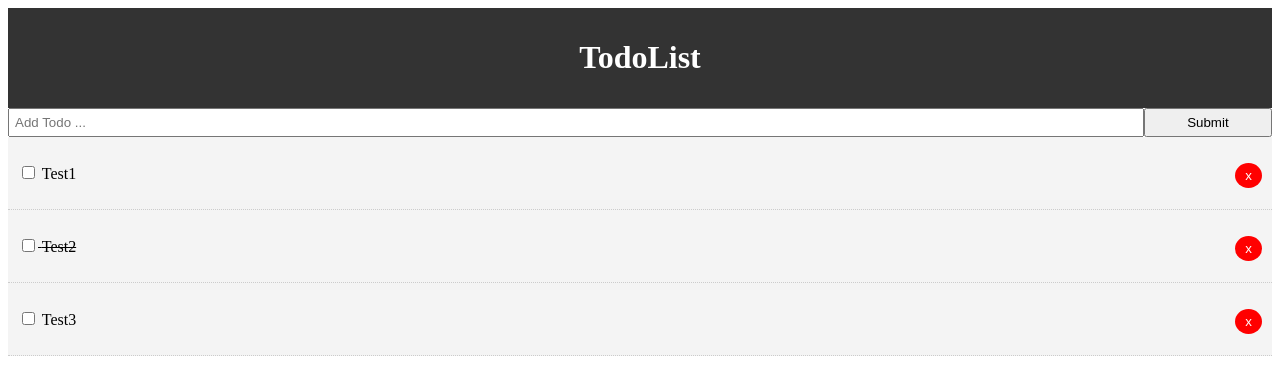
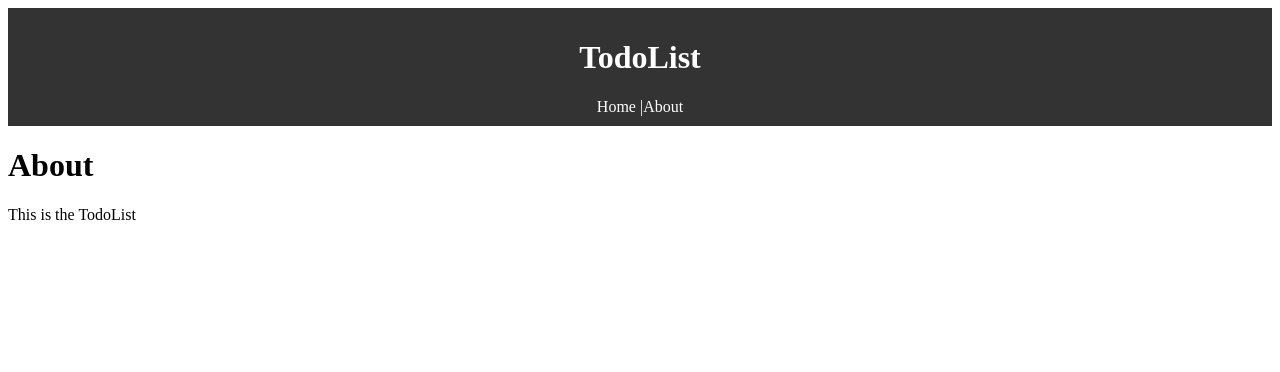
Before and after one commit to Cerebrovinny/todo_list, a React (Create React App) app: page /about in a window 1280 px wide. Shown: the top 372 px of the page. Built offline with nearby package versions, Linux system fonts and the light colour scheme.

Commit message:
added Headers css and react router

```diff
--- a/package.json
+++ b/package.json
@@ -8,6 +8,7 @@
     "@testing-library/user-event": "^7.2.1",
     "react": "^16.12.0",
     "react-dom": "^16.12.0",
+    "react-router-dom": "^5.1.2",
     "react-scripts": "3.3.1",
     "uuid": "^3.4.0"
   },
--- a/src/App.js
+++ b/src/App.js
@@ -1,8 +1,10 @@
 import React, { Component } from 'react';
+import { BrowserRouter as Router, Route } from 'react-router-dom';
 import Todos from './components/Todos';
 import Header from './components/layout/Header';
 import AddTodo from './components/AddTodo';
 import uuid from 'uuid';
+import About from './pages/About';
 
 class App extends Component {
 
@@ -27,18 +29,22 @@ class App extends Component {
   }
   // Toggle Complete
   markComplete = (id) => {
- this.setState({ todos: this.state.todos.map(todo => {
-   if(todo.id === id) {
+    this.setState({
+      todos: this.state.todos.map(todo => {
+        if (todo.id === id) {
           todo.completed = !todo.completed
         }
         return todo;
- }) });
+      })
+    });
   }
 
   //Delete Todo
   delTodo = (id) => {
- this.setState({ todos: [...this.state.todos.filter(todo => todo.id
-  !== id)] });
+    this.setState({
+      todos: [...this.state.todos.filter(todo => todo.id
+        !== id)]
+    });
   }
 
   // Add Todo
@@ -53,14 +59,23 @@ addTodo = (title) => {
 
   render() {
     return (
+      <Router>
         <div className="App">
           <div className="container">
             <Header />
+            <Route exact path="/" render={props => (
+              <React.Fragment>
                 <AddTodo addTodo={this.addTodo} />
                 <Todos todos={this.state.todos} markComplete=
                   {this.markComplete} delTodo={this.delTodo} />
+              </React.Fragment>
+            )}>
+            </Route>
+            <Route path="/about" component={About}></Route>
           </div>
         </div>
+      </Router>
+
     );
   }
 }
--- a/src/components/layout/Header.js
+++ b/src/components/layout/Header.js
@@ -1,10 +1,13 @@
-import React, { Component } from 'react'
+import React, { Component } from 'react';
+import { Link } from 'react-router-dom';
 
 export class Header extends Component {
     render() {
         return (
             <header style={headerStyle}>
                 <h1>TodoList</h1>
+                <Link style={linkStyle} to="/">Home</Link> |
+                <Link style={linkStyle}to="/about">About</Link>
             </header>
         )
     }
@@ -17,4 +20,9 @@ const headerStyle = {
     padding: '10px'
 }
 
+const linkStyle = {
+    color: '#fff',
+    textDecoration: 'none'
+}
+
 export default Header
--- /dev/null
+++ b/src/pages/About.js
@@ -0,0 +1,14 @@
+import React, { Component } from 'react'
+
+export class About extends Component {
+    render() {
+        return (
+            <React.Fragment>
+                <h1>About</h1>
+                <p>This is the TodoList</p>
+            </React.Fragment>
+        )
+    }
+
+}
+export default About
```
Also changed, not shown: 1 other file (tests, documents, lock files or other folders). Lines whose indentation alone changed are shown as unchanged.
